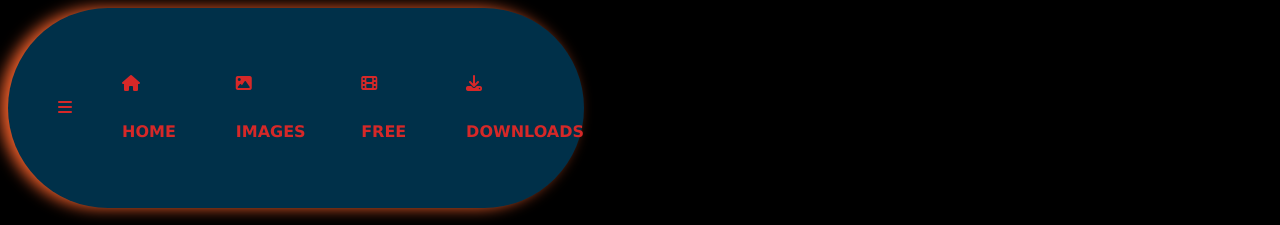
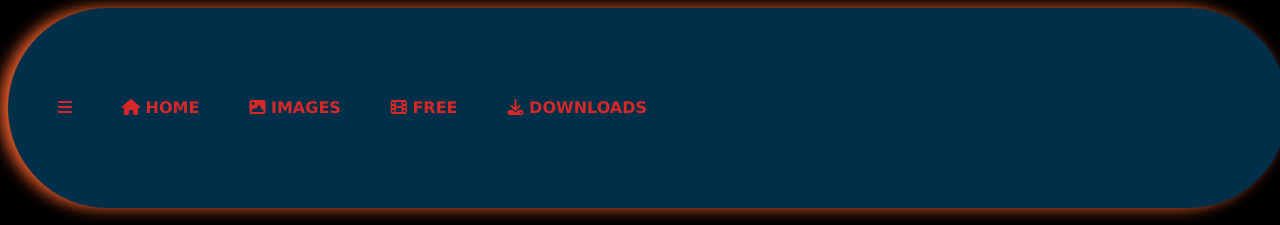
Before and after one commit to keshav-8/find, a plain HTML site: page index.html in a window 1280 px wide. Shown: the top 225 px of the page. Drawn offline with Linux system fonts and the light colour scheme; grey boxes are pictures that could not be loaded.

Commit message:
Update tutor.css

```diff
--- a/tutor.css
+++ b/tutor.css
@@ -10,7 +10,7 @@
     margin-top:80px;
     background-color:#003049;
     height: 6vh;
-    width:45vw;
+    width:100vw;
     border-radius: 50vw;
     margin: 0px 0px 0px 0px;
     padding: 0px 0px 0px 0px;
```
